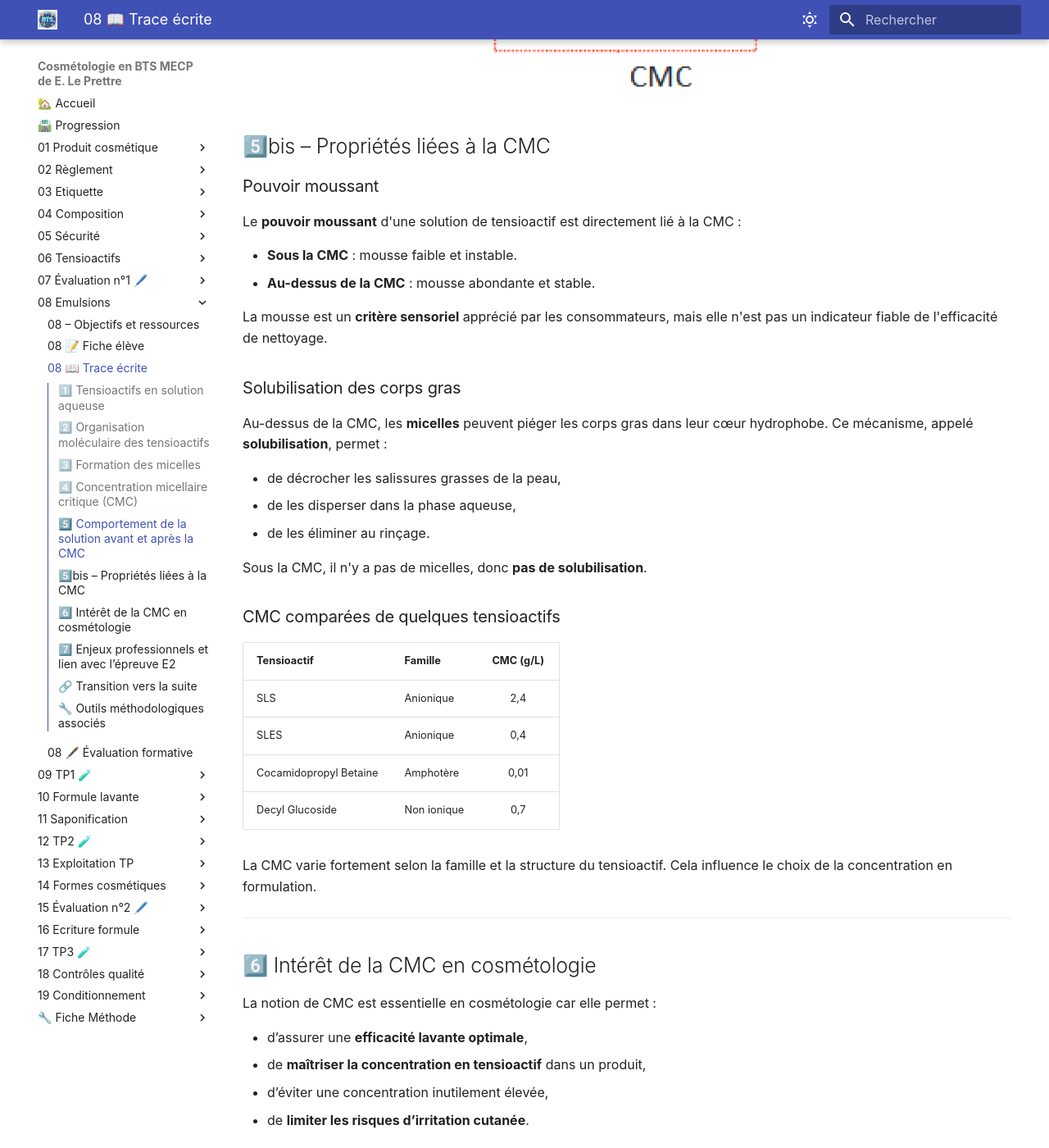
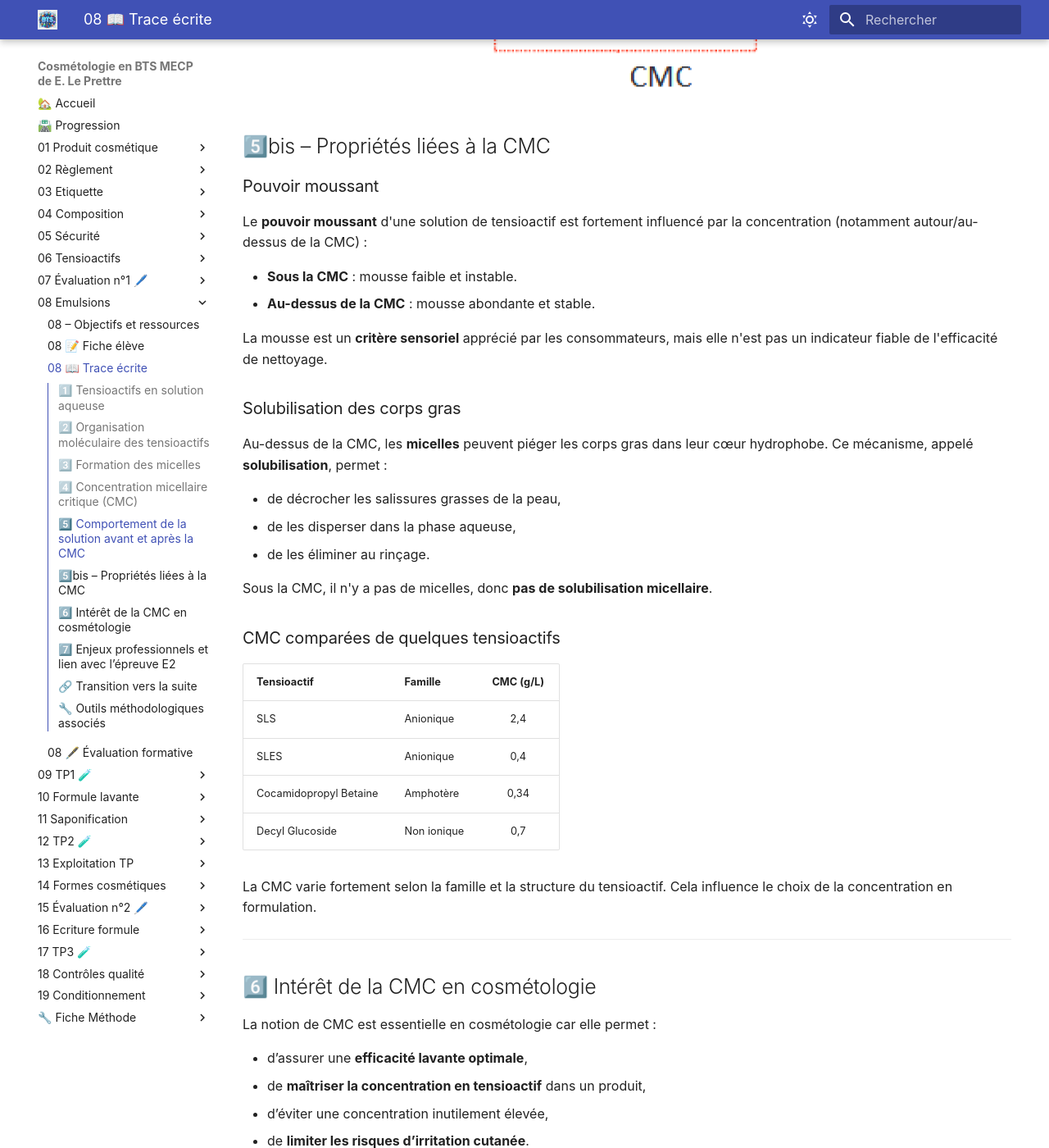
Before and after one commit to E-LePrettre/bts-mecp-cosmetologie, an MkDocs documentation site: the page built from docs/08_emulsions/08b_trace_ecrite.md, in a window 1280 px wide and 1400 px high, scrolled down 2813 px. Shown: the whole window at 82% size. Built offline with MkDocs 1.6.1 and Material for MkDocs 9.7.7, drawn with Linux system fonts in a browser that asks for light colours.

Commit message:
08 mise à jour

```diff
--- a/docs/08_emulsions/08b_trace_ecrite.md
+++ b/docs/08_emulsions/08b_trace_ecrite.md
@@ -71,7 +71,7 @@ Ce changement d’organisation explique l’évolution différente des propriét
 
 ### Pouvoir moussant
 
-Le **pouvoir moussant** d'une solution de tensioactif est directement lié à la CMC :
+Le **pouvoir moussant** d'une solution de tensioactif est fortement influencé par la concentration (notamment autour/au-dessus de la CMC) :
 
 - **Sous la CMC** : mousse faible et instable.
 - **Au-dessus de la CMC** : mousse abondante et stable.
@@ -86,7 +86,8 @@ Au-dessus de la CMC, les **micelles** peuvent piéger les corps gras dans leur c
 - de les disperser dans la phase aqueuse,
 - de les éliminer au rinçage.
 
-Sous la CMC, il n'y a pas de micelles, donc **pas de solubilisation**.
+Sous la CMC, il n'y a pas de micelles, donc **pas de solubilisation micellaire**.
+
 
 ### CMC comparées de quelques tensioactifs
 
@@ -94,7 +95,7 @@ Sous la CMC, il n'y a pas de micelles, donc **pas de solubilisation**.
 |------------|---------|:---------:|
 | SLS | Anionique | 2,4 |
 | SLES | Anionique | 0,4 |
-| Cocamidopropyl Betaine | Amphotère | 0,01 |
+| Cocamidopropyl Betaine | Amphotère | 0,34 |
 | Decyl Glucoside | Non ionique | 0,7 |
 
 La CMC varie fortement selon la famille et la structure du tensioactif. Cela influence le choix de la concentration en formulation.
```
Also changed, not shown: docs/08_emulsions/08a_fiche_eleve.md (+1 -1 lines), docs/08_emulsions/README.md (+5 -1 lines), 2 other files.
